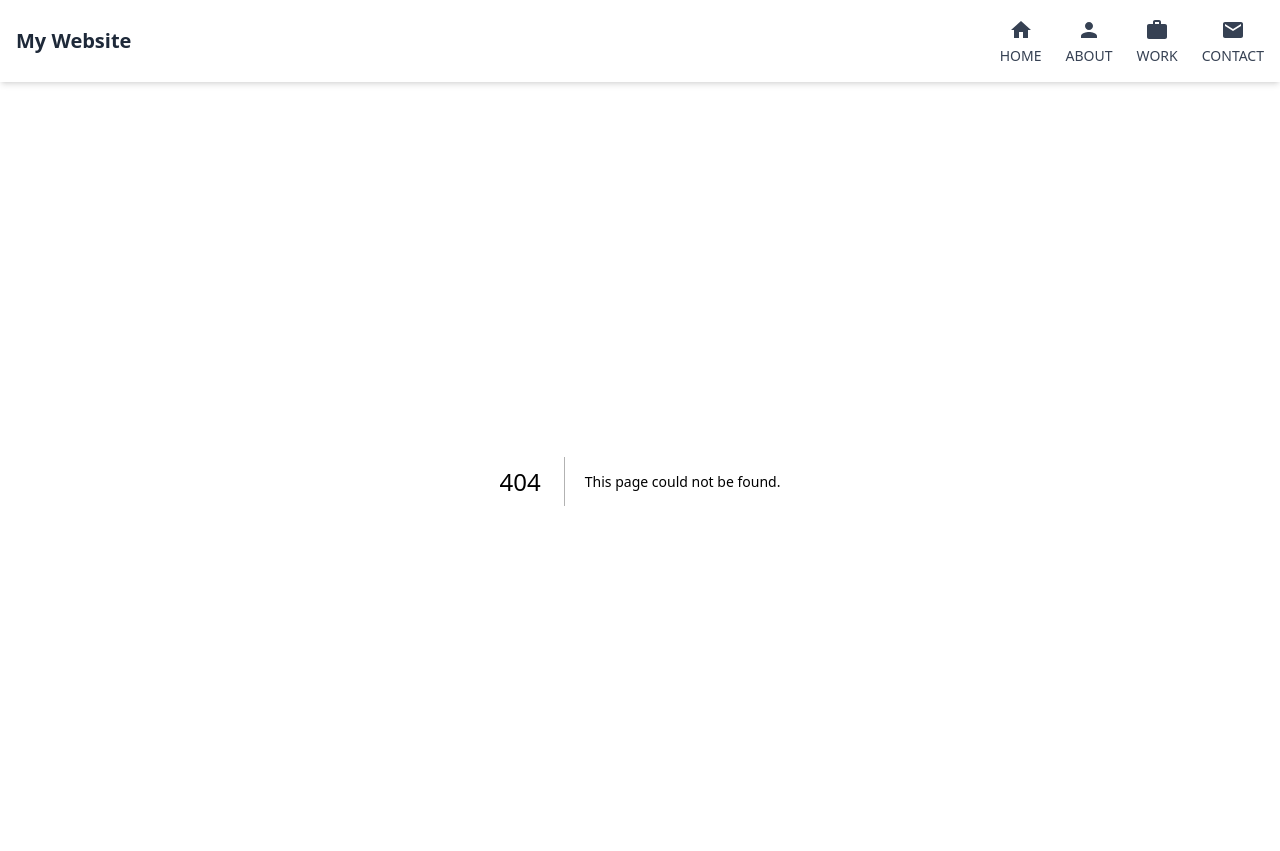
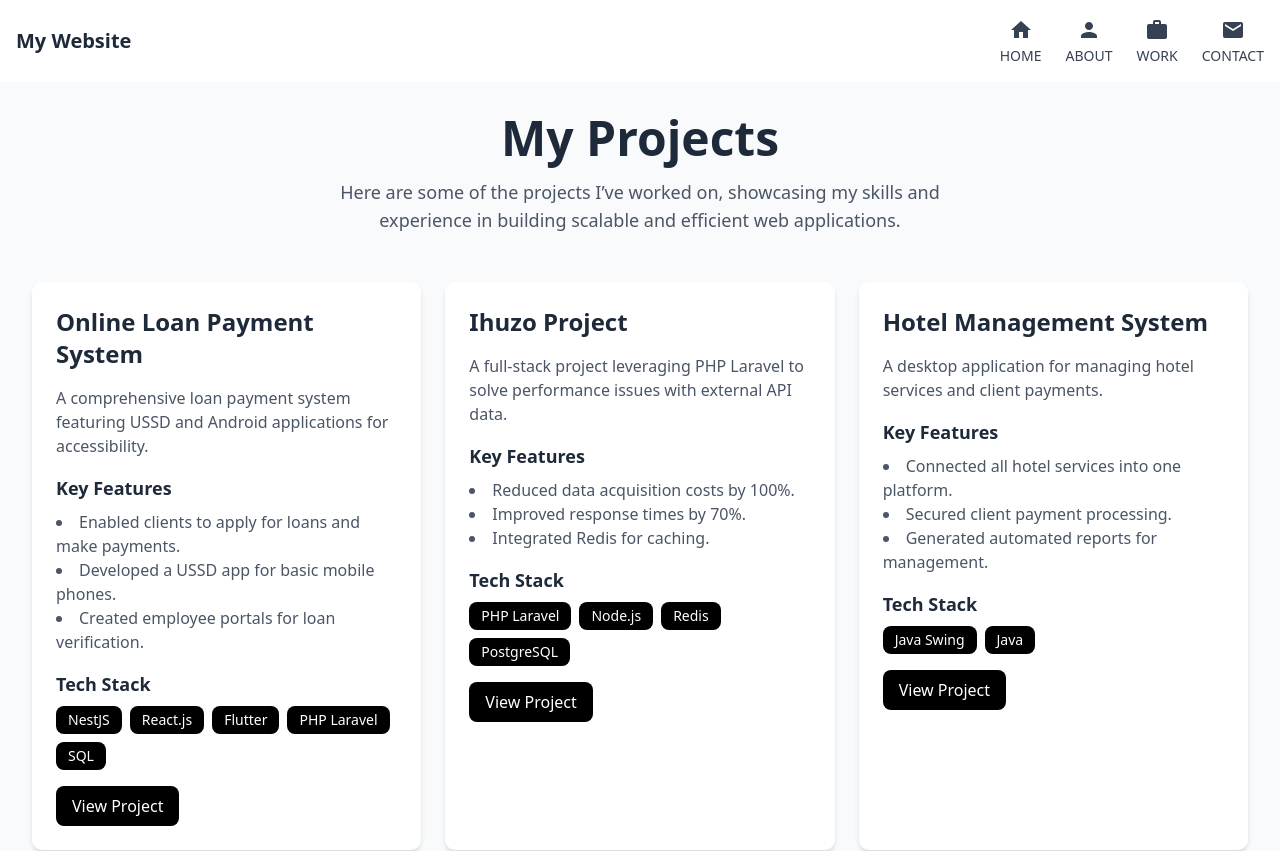
Before and after one commit to muhenge/port, a Next.js app: page /work in a window 1280 px wide. Before the commit this address had no page. Shown: the top 851 px of the page. Built offline with nearby package versions, Linux system fonts and the light colour scheme.

Commit message:
Add contact

```diff
--- a/package.json
+++ b/package.json
@@ -20,6 +20,7 @@
     "lucide-react": "^0.477.0",
     "motion": "^12.4.10",
     "next": "15.2.1",
+    "nodemailer": "^6.10.0",
     "postcss": "^8.5.3",
     "react": "^19.0.0",
     "react-dom": "^19.0.0",
@@ -30,6 +31,7 @@
   "devDependencies": {
     "@eslint/eslintrc": "^3",
     "@types/node": "^20",
+    "@types/nodemailer": "^6.4.17",
     "@types/react": "^19",
     "@types/react-dom": "^19",
     "eslint": "^9",
--- a/src/app/contact/page.tsx
+++ b/src/app/contact/page.tsx
@@ -1,7 +1,112 @@
-export default function Page(){
-  return(
-  <>
-   contact
-  </>
-  )
+import GitHubIcon from "@mui/icons-material/GitHub";
+import LinkedInIcon from "@mui/icons-material/LinkedIn";
+import EmailIcon from "@mui/icons-material/Email";
+
+export default function ContactPage() {
+  return (
+    <main className="min-h-screen p-8 bg-gray-50">
+      {/* Page Title */}
+      <section className="text-center mb-12">
+        <h1 className="text-4xl sm:text-5xl font-bold text-gray-800 mb-4">
+          Contact Me
+        </h1>
+        <p className="text-lg text-gray-600 max-w-2xl mx-auto">
+          Have a question or want to work together? Feel free to reach out!
+        </p>
+      </section>
+
+      {/* Contact Form */}
+      <section className="max-w-2xl mx-auto mb-12">
+        <form
+          action="https://formspree.io/f/xrgynnpl"
+          method="POST"
+          className="bg-white p-6 rounded-lg shadow-md"
+        >
+          <div className="mb-4">
+            <label htmlFor="name" className="block text-gray-800 font-semibold mb-2">
+              Name
+            </label>
+            <input
+              type="text"
+              id="name"
+              name="name"
+              required
+              className="w-full px-4 py-2 border border-gray-300 rounded-md focus:outline-none focus:ring-2 focus:ring-black"
+            />
+          </div>
+          <div className="mb-4">
+            <label htmlFor="email" className="block text-gray-800 font-semibold mb-2">
+              Email
+            </label>
+            <input
+              type="email"
+              id="email"
+              name="email"
+              required
+              className="w-full px-4 py-2 border border-gray-300 rounded-md focus:outline-none focus:ring-2 focus:ring-black"
+            />
+          </div>
+          <div className="mb-4">
+            <label htmlFor="subject" className="block text-gray-800 font-semibold mb-2">
+              Subject
+            </label>
+            <input
+              type="text"
+              id="subject"
+              name="subject"
+              required
+              className="w-full px-4 py-2 border border-gray-300 rounded-md focus:outline-none focus:ring-2 focus:ring-black"
+            />
+          </div>
+          <div className="mb-4">
+            <label htmlFor="message" className="block text-gray-800 font-semibold mb-2">
+              Message
+            </label>
+            <textarea
+              id="message"
+              name="message"
+              rows={5}
+              required
+              className="w-full px-4 py-2 border border-gray-300 rounded-md focus:outline-none focus:ring-2 focus:ring-black"
+            ></textarea>
+          </div>
+          <button
+            type="submit"
+            className="bg-black text-white px-6 py-2 rounded-md hover:bg-white hover:text-black hover:shadow-md transition-all duration-300"
+          >
+            Send Message
+          </button>
+        </form>
+      </section>
+
+      {/* Social Links */}
+      <section className="text-center">
+        <h2 className="text-3xl font-bold text-gray-800 mb-4">Let&apos;s Connect</h2>
+        <div className="flex justify-center space-x-6">
+          <a
+            href="https://github.com/muhenge"
+            target="_blank"
+            rel="noopener noreferrer"
+            className="text-gray-700 hover:text-black transition-colors duration-300"
+          >
+            <GitHubIcon className="w-8 h-8" />
+          </a>
+          <a
+            href="https://linkedin.com/in/mugungaherve"
+            target="_blank"
+            rel="noopener noreferrer"
+            className="text-gray-700 hover:text-black transition-colors duration-300"
+          >
+            <LinkedInIcon className="w-8 h-8" />
+          </a>
+          <a
+            href="mailto:ngenziherve1@gmail.com"
+            className="text-gray-700 hover:text-black transition-colors duration-300"
+          >
+            <EmailIcon className="w-8 h-8" />
+          </a>
+        </div>
+      </section>
+    </main>
+  );
 }
--- /dev/null
+++ b/src/app/work/page.tsx
@@ -0,0 +1,119 @@
+import Link from "next/link";
+
+export default function ProjectsPage() {
+  const projects = [
+    {
+      id: "loan-payment-system",
+      title: "Online Loan Payment System",
+      description:
+        "A comprehensive loan payment system featuring USSD and Android applications for accessibility.",
+      features: [
+        "Enabled clients to apply for loans and make payments.",
+        "Developed a USSD app for basic mobile phones.",
+        "Created employee portals for loan verification.",
+      ],
+      techStack: ["NestJS", "React.js", "Flutter", "PHP Laravel", "SQL"],
+      link: "https://example.com",
+    },
+    {
+      id: "ihuzo-project",
+      title: "Ihuzo Project",
+      description:
+        "A full-stack project leveraging PHP Laravel to solve performance issues with external API data.",
+      features: [
+        "Reduced data acquisition costs by 100%.",
+        "Improved response times by 70%.",
+        "Integrated Redis for caching.",
+      ],
+      techStack: ["PHP Laravel", "Node.js", "Redis", "PostgreSQL"],
+      link: "https://example.com",
+    },
+    {
+      id: "hotel-management-system",
+      title: "Hotel Management System",
+      description:
+        "A desktop application for managing hotel services and client payments.",
+      features: [
+        "Connected all hotel services into one platform.",
+        "Secured client payment processing.",
+        "Generated automated reports for management.",
+      ],
+      techStack: ["Java Swing", "Java"],
+      link: "https://example.com",
+    },
+    {
+      id: "open-source-contributions",
+      title: "Open Source Contributions",
+      description:
+        "Collaborated with Andela's open-source program to improve existing projects.",
+      features: [
+        "Fixed bugs and improved project structure.",
+        "Worked with PHP Laravel and PostgreSQL.",
+        "Used Docker for containerization.",
+      ],
+      techStack: ["PHP Laravel", "PostgreSQL", "Docker"],
+      link: "https://example.com",
+    },
+  ];
+
+  return (
+    <main className="min-h-screen p-8 bg-gray-50">
+      {/* Page Title */}
+      <section className="text-center mb-12">
+        <h1 className="text-4xl sm:text-5xl font-bold text-gray-800 mb-4">
+          My Projects
+        </h1>
+        <p className="text-lg text-gray-600 max-w-2xl mx-auto">
+          Here are some of the projects I’ve worked on, showcasing my skills and
+          experience in building scalable and efficient web applications.
+        </p>
+      </section>
+
+      {/* Projects Grid */}
+      <section className="grid grid-cols-1 sm:grid-cols-2 lg:grid-cols-3 gap-6">
+        {projects.map((project) => (
+          <div
+            key={project.id}
+            className="bg-white p-6 rounded-lg shadow-md hover:shadow-lg transition-shadow duration-300"
+          >
+            <h2 className="text-2xl font-semibold text-gray-800 mb-4">
+              {project.title}
+            </h2>
+            <p className="text-gray-600 mb-4">{project.description}</p>
+            <h3 className="text-lg font-semibold text-gray-800 mb-2">
+              Key Features
+            </h3>
+            <ul className="list-disc list-inside text-gray-600 mb-4">
+              {project.features.map((feature, index) => (
+                <li key={index}>{feature}</li>
+              ))}
+            </ul>
+            <h3 className="text-lg font-semibold text-gray-800 mb-2">
+              Tech Stack
+            </h3>
+            <div className="flex flex-wrap gap-2 mb-4">
+              {project.techStack.map((tech, index) => (
+                <span
+                  key={index}
+                  className="bg-black text-white px-3 py-1 rounded-md text-sm"
+                >
+                  {tech}
+                </span>
+              ))}
+            </div>
+            {project.link && (
+              <Link
+                href={project.link}
+                target="_blank"
+                rel="noopener noreferrer"
+                className="inline-block bg-black text-white px-4 py-2 rounded-md hover:bg-white hover:text-black hover:shadow-md transition-all duration-300"
+              >
+                View Project
+              </Link>
+            )}
+          </div>
+        ))}
+      </section>
+    </main>
+  );
+}
```
Also changed, not shown: 1 other file (tests, documents, lock files or other folders).
